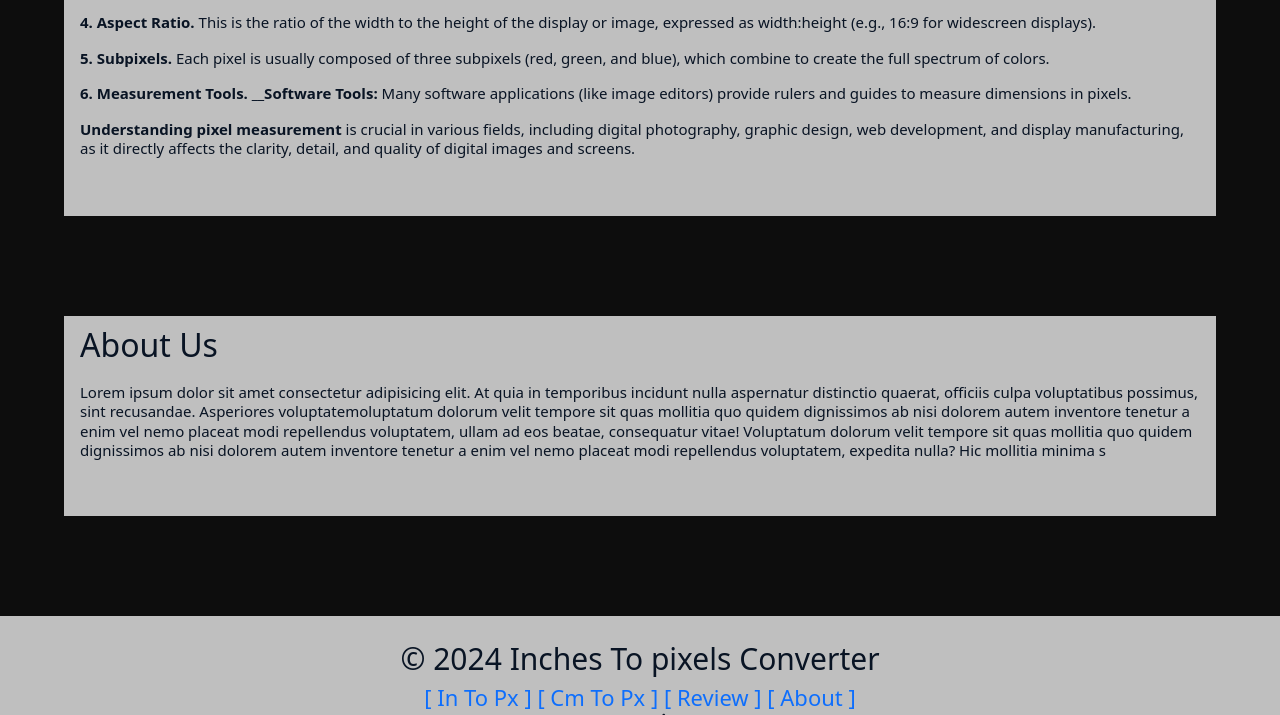
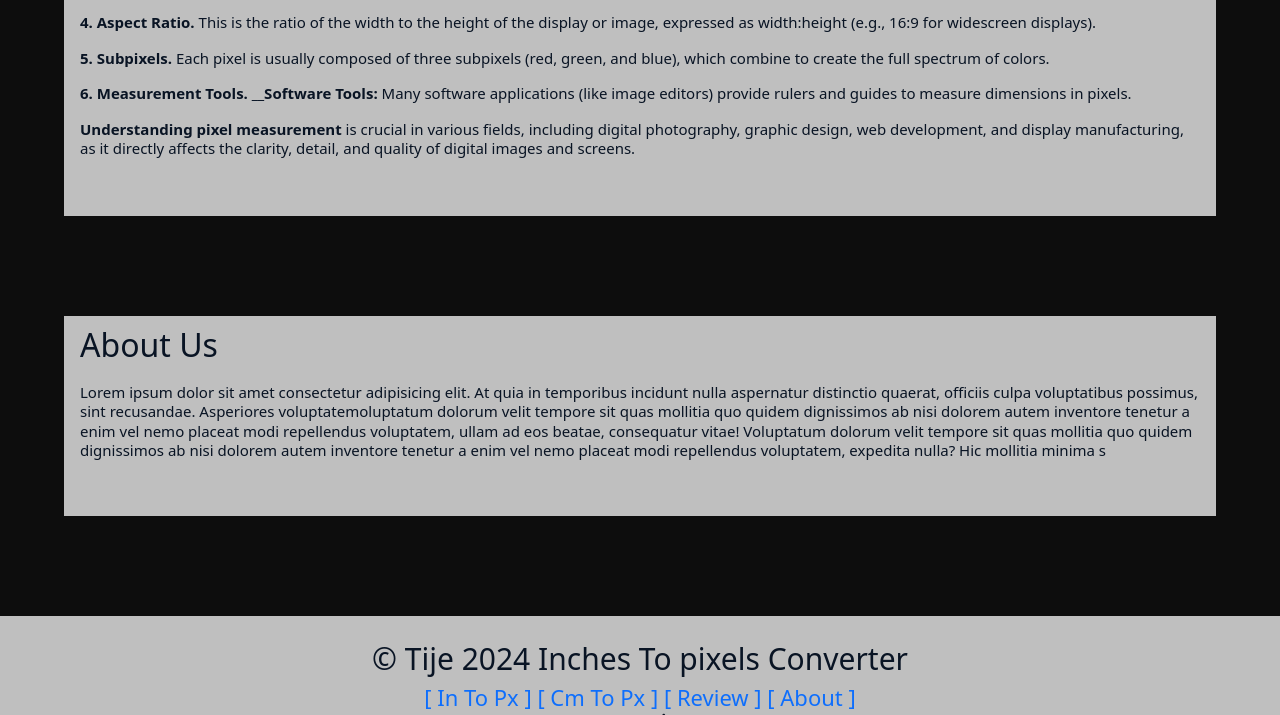
Before and after one commit to Rich2man/inches_to_pixels_converter, a plain HTML site: page index.html in a window 1280 px wide. Shown: the part 803-1518 px from the top of the page. Drawn offline with Linux system fonts and the light colour scheme.

Commit message:
Update index.html
add tije to footer

```diff
--- a/index.html
+++ b/index.html
@@ -162,7 +162,7 @@
 
     <footer>
 
-        <p class="copy">&copy; 2024 Inches To pixels Converter</p>
+        <p class="copy">&copy; Tije 2024 Inches To pixels Converter</p>
         <p class="link"> <a href="#topx">[ In To Px ]</a> <a href="#tocm">[ Cm To Px ]</a> <a href="#review"> [ Review ]</a> <a href="#about"> [ About ]</a></p>
 
         <p>
```
